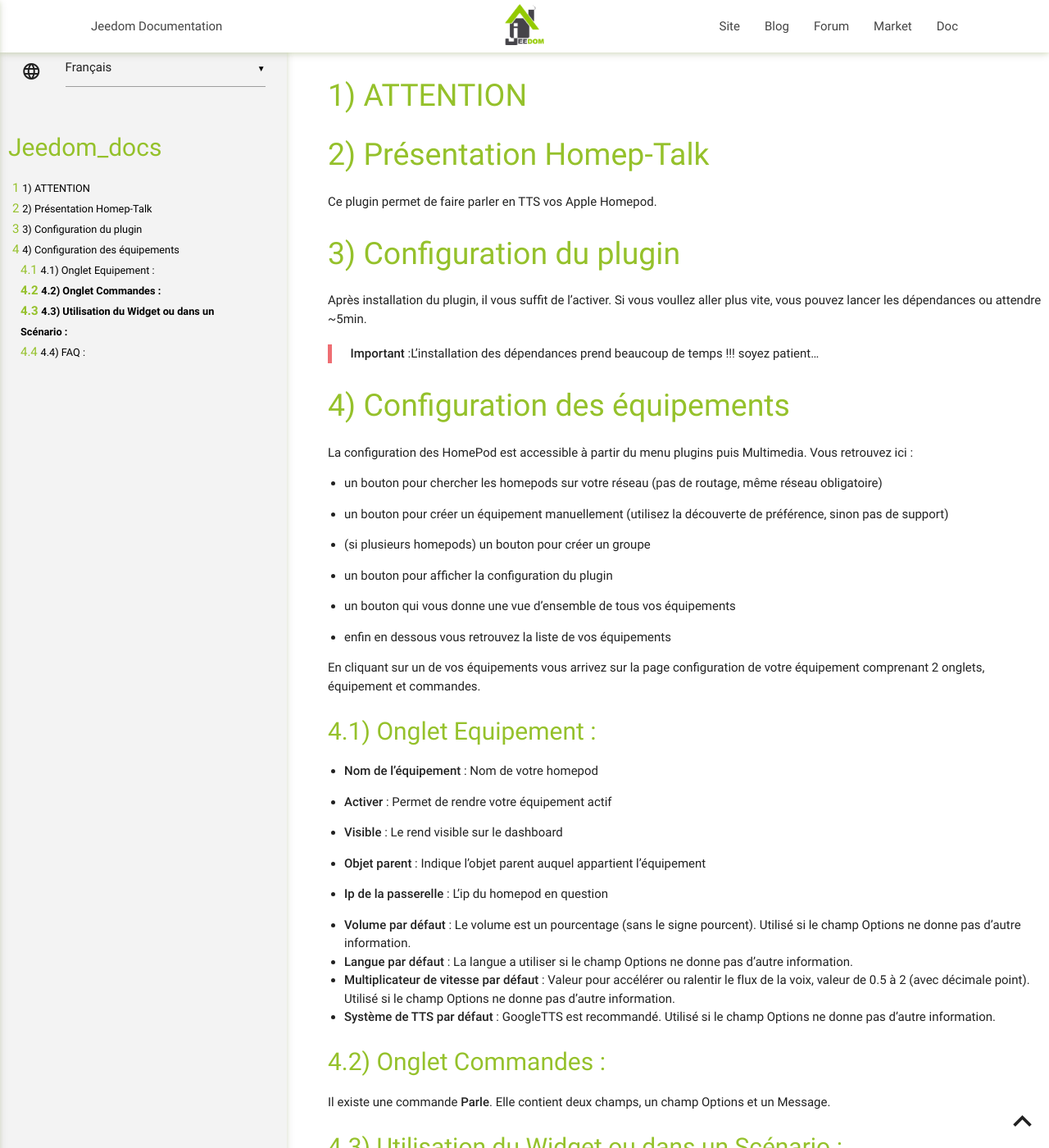
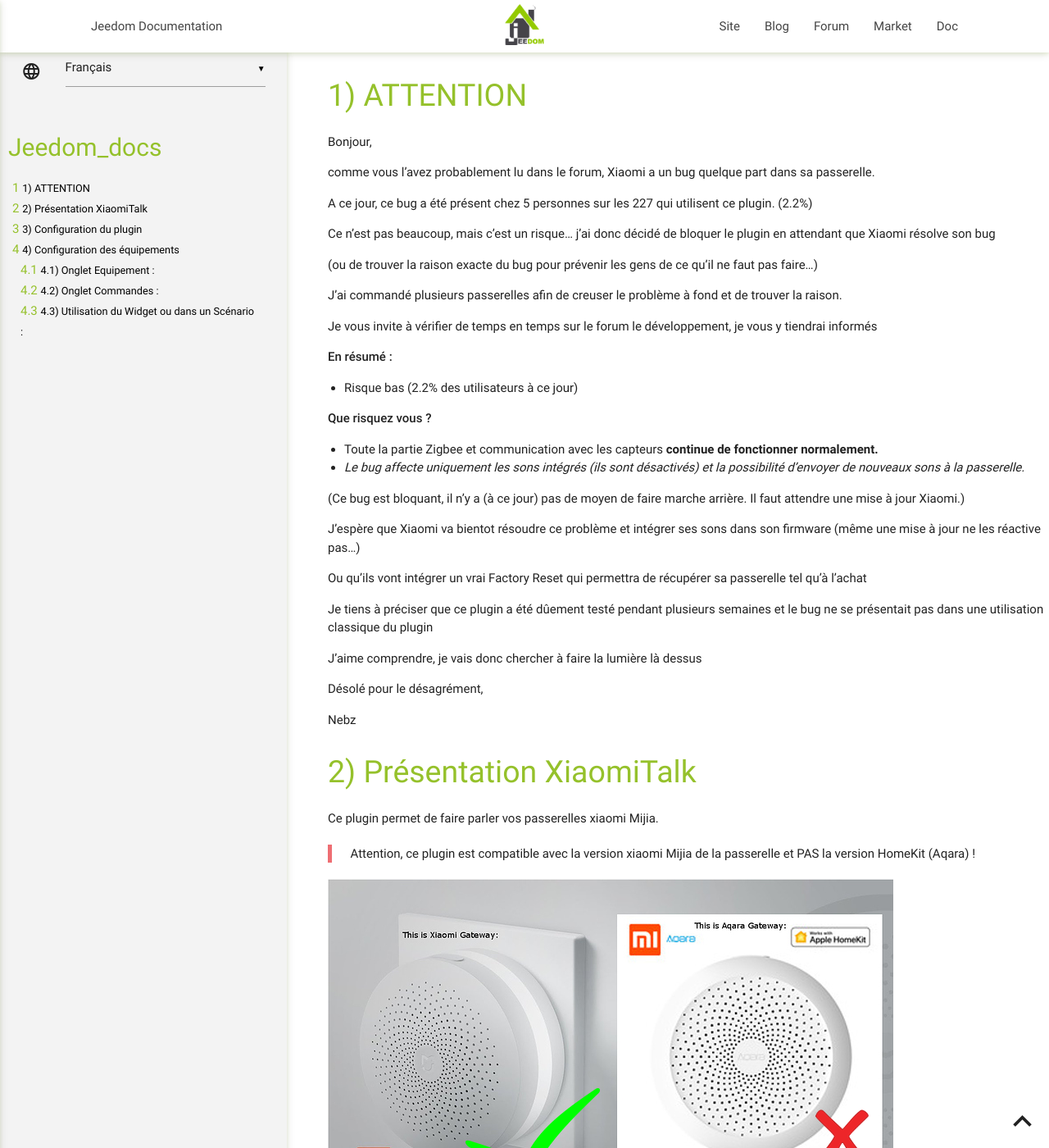
Before and after one commit to NebzHB/jeedom_docs, a Jekyll site: the page built from plugins/xiaomiTalk/fr_FR/index.md, in a window 1280 px wide and 1400 px high. Shown: the whole window at 82% size. Built offline with Jekyll 4.4.1, drawn with Linux system fonts in a browser that asks for light colours; our own code applies the rules of GitHub Pages for plain Markdown files; some of the changed text lies outside the part shown.

Commit message:
Update index.md

````diff
--- a/plugins/xiaomiTalk/fr_FR/index.md
+++ b/plugins/xiaomiTalk/fr_FR/index.md
@@ -1,29 +1,64 @@
 ATTENTION
 =========
 
-Présentation Homep-Talk
+Bonjour,
+
+comme vous l'avez probablement lu dans le forum, Xiaomi a un bug quelque part dans sa passerelle.
+
+A ce jour, ce bug a été présent chez 5 personnes sur les 227 qui utilisent ce plugin. (2.2%)
+
+Ce n'est pas beaucoup, mais c'est un risque... j'ai donc décidé de bloquer le plugin en attendant que Xiaomi résolve son bug
+
+(ou de trouver la raison exacte du bug pour prévenir les gens de ce qu'il ne faut pas faire...)
+
+J'ai commandé plusieurs passerelles afin de creuser le problème à fond et de trouver la raison.
+
+Je vous invite à vérifier de temps en temps sur le forum le développement, je vous y tiendrai informés
+
+**En résumé :**
+- Risque bas (2.2% des utilisateurs à ce jour)<br />
+
+**Que risquez vous ?**
+- Toute la partie Zigbee et communication avec les capteurs <b>continue de fonctionner normalement.
+- *Le bug affecte uniquement les sons intégrés (ils sont désactivés) et la possibilité d'envoyer de nouveaux sons à la passerelle.*
+
+(Ce bug est bloquant, il n'y a (à ce jour) pas de moyen de faire marche arrière. Il faut attendre une mise à jour Xiaomi.)
+
+J'espère que Xiaomi va bientot résoudre ce problème et intégrer ses sons dans son firmware (même une mise à jour ne les réactive pas...)
+
+Ou qu'ils vont intégrer un vrai Factory Reset qui permettra de récupérer sa passerelle tel qu'à l'achat
+
+Je tiens à préciser que ce plugin a été dûement testé pendant plusieurs semaines et le bug ne se présentait pas dans une utilisation classique du plugin
+
+J'aime comprendre, je vais donc chercher à faire la lumière là dessus
+
+Désolé pour le désagrément,
+
+Nebz
+
+Présentation XiaomiTalk
 =======================
 
-Ce plugin permet de faire parler en TTS vos Apple Homepod.
+Ce plugin permet de faire parler vos passerelles xiaomi Mijia.
+
+>Attention, ce plugin est compatible avec la version xiaomi Mijia de la passerelle et PAS la version HomeKit (Aqara) !
+
+![comparaison](../images/xiaomiTalk_screenshot1.png)
 
 Configuration du plugin
 =======================
 
 Après installation du plugin, il vous suffit de l’activer. Si vous voullez aller plus vite, vous pouvez lancer les dépendances ou attendre ~5min.
 
->**Important** :L'installation des dépendances prend beaucoup de temps !!! soyez patient...
-
 Configuration des équipements
 =============================
 
-La configuration des HomePod est accessible à partir du menu
+La configuration des équipements xiaomiTalk est accessible à partir du menu
 plugins puis Multimedia. Vous retrouvez ici :
 
--   un bouton pour chercher les homepods sur votre réseau (pas de routage, même réseau obligatoire)
+-   un bouton pour chercher les passerelles sur votre réseau (pas de routage, même réseau obligatoire)
 
--   un bouton pour créer un équipement manuellement (utilisez la découverte de préférence, sinon pas de support)
-
--   (si plusieurs homepods) un bouton pour créer un groupe
+-   un bouton pour créer un équipement manuellement
 
 -   un bouton pour afficher la configuration du plugin
 
@@ -38,7 +73,7 @@
 **Onglet Equipement** :
 -----------------------
 
--   **Nom de l’équipement** : Nom de votre homepod
+-   **Nom de l’équipement** : Nom de votre équipement
 
 -   **Activer** : Permet de rendre votre équipement actif
 
@@ -46,76 +81,40 @@
 
 -   **Objet parent** : Indique l’objet parent auquel appartient l’équipement
 
--   **Ip de la passerelle** : L'ip du homepod en question
+-   **Ip de la passerelle** : L'ip de la passerelle en question
+
+-   **Token** : Token (et pas Password) de la passerelle. Ainsi que la possiblité de vérifier s'il est correct.
+
+![Voici comment le récupérer](../images/xiaomiTalk_screenshot2.gif)
 
 -   **Volume par défaut** : Le volume est un pourcentage (sans le signe pourcent). Utilisé si le champ Options ne donne pas d'autre information.
 -   **Langue par défaut** : La langue a utiliser si le champ Options ne donne pas d'autre information.
--   **Multiplicateur de vitesse par défaut** : Valeur pour accélérer ou ralentir le flux de la voix, valeur de 0.5 à 2 (avec décimale point). Utilisé si le champ Options ne donne pas d'autre information.
+-   **Jingle par défaut** : Choisir le jingle qui doit être joué avant le message. Utilisé si le champ Options ne donne pas d'autre information.
 -   **Système de TTS par défaut** : GoogleTTS est recommandé. Utilisé si le champ Options ne donne pas d'autre information.
 
 **Onglet Commandes** :
 ----------------------
 
-Il existe une commande **Parle**. Elle contient deux champs, un champ Options et un Message.
+Il existe une seule commande **Parle**. Elle contient deux champs, un champ Options et un Message.
 
 **Utilisation du Widget ou dans un Scénario** :
 -----------------------------------------------
 
-Exemple d'options pour le champ Options : *volume=10,vitesse=1.2,tts=picotts,lang=en_US*
+Exemple d'options pour le champ Options : *volume=10,jingle=non,tts=picotts,lang=en_US*
 >**Important** : Les options doivent être séparées par des virgules sans importance d'ordre. Aucune option n'est obligatoire, si elle n'est pas présente, la valeur de l'équipement sera utilisée.
 
 Champ *Options* - choix valides :
 -	**volume=** pourcentage du volume, valeur comprise entre *0* et *100* (sans le signe %).
--	**vitesse=** multiplicateur de vitesse, valeur comprise entre 0.5 et 2 (avec décimales possibles et un POINT !) pour parler plus vite ou plus lentement.
+-	**jingle=** *oui* ou *non* pour utiliser le jingle par défaut (ou pas) ou *sncf*, sinon des valeurs entre *10-13* pour les sons intégrés à la passerelle.
 -	**tts=** choisir entre *picotts* (pas compatible mini+ ou rPI1/2) ou *googletts* (Recommandé) ou *jeedom* (Expérimental) ou *osx* (via SSH) ou *voicerss* (Besoin d'une clé API) ou *ttswebserver*.
 -	**lang=** choisir parmis les langues suivantes : *fr_FR* ou *en_US* ou *en_GB* ou *de_DE* ou *es_ES* ou *it_IT*.
-- **voix=** si vous avez choisi tts=jeedom alors vous pouvez écrire #idDeVotreSon# dans le message et il sera lu
 - **voix=** si *tts=osx* alors choisir parmis les voix suivantes : Thomas ou Aurelie ou Audrey (si installées)  (testé sur Mojave)
 - **voix=** si *tts=ttswebserver* alors choisir parmis les voix listées dans l'interface (dépendant de ce que vous avez installé)
 
 >Sous Debian Jessie (deb8), les messages qui font plus de 100 caractères et qui utilisent *googletts* passeront en *picotts* à cause d'une limitation de *avconv* (le convertisseur audio). Sous Debian Stretch (deb9), ces messages seront fractionnés en parties de 100 caractères et joués à la suite pour votre plus grand plaisir !
 
 Champ *Message* : Ecrivez le texte qui doit être prononcé par votre passerelle.
-Vous pouvez utiliser ces quelques astuces :
-- [Bonjour|Salut], ça va ? => Donnera soit “Bonjour, ça va ?” ou “Salut, ça va ?”
-- {(test) ?vrai:faux} => exemple : {(#[Maison][Météo][Température Max]# < 12) ?il va faire froid:il va faire beau !}
 
 >Pour *tts=osx* vous devez avoir activé SSH sur votre mac dans Préférences système > Partages > Sessions Distantes et vérifiez que vous avez bien activé toutes les voix Personnalisées de votre langue dans Préférences système > Accessibilité > Parole  (testé sur Mojave)
 
 >Pour *tts=voicerss* vous avez besoin d'une clé API (gratuite pour moins de 350 TTS/jour) : http://www.voicerss.org/login.aspx
-
->Pour *tts=jeedom* vous pouvez écrire #idDeVotreSon# qui correspond à l'id de votre son dans le *plugin Officiel Son* dans le message et il sera lu (seul)
-
-**FAQ** :
----------
-
-1. Quand je fait parler mon homepod avec le plug-in, ça coupe la musique
->Oui normal, le plug-in utilise AirPlay pour envoyer la voix sur votre Homepod. Et je n'ai pas accès à l'information de ce qui était en train d'être joué avant pour le remettre.
-2. Quand je fais parler mon homepod avec le plug-in, ça change le volume actuel de mon homepod
->Oui normal, je n'ai aucun moyen de connaître le volume actuel de votre Homepod, d'où vous devez définir un volume par défaut dans le plug-in
-3. Je voudrais jouer de la voix sur un autre périphérique AirPlay, c'est possible ?
->Peut-être... mais je ne supporte rien d'autre que homepod, si vous y arrivez tant mieux, venez le partager sur le forum !
-4. Pouvez vous ajouter mon son personnel de canard qui croasse au plugin ?
->Non, par contre en utilisant le plug-in officiel "Sons", c'est possible ! Indiquez tts=jeedom dans les options et #idDeVotreSon# dans le message
-5. Il y a un délai un peu trop long quand j'enchaîne deux sons
->Malheureusement, impossible de faire autrement, le homepod prend une seconde et un peu plus pour lâcher le flux AirPlay du premier son... et seulement après le deuxième son est généré.
-6. Les homepod en groupe ne jouent pas en même temps ou pas du tout
->Vérifiez les paramètres NTP de votre jeedom, vous devez avoir l'heure exacte !
-7. Pourquoi ça va plus vite le deuxième fois que je fais prononcer la même phrase ?
->Car le plug-in garde en cache 30 jours les messages pour une utilisation plus rapide la prochaine fois. Cette durée est prolongée de 30 jours à chaque utilisation (lecture). Vous pouvez supprimer ce comportement avec l'option cache=non (utile si variables dans le texte)
-8. Pour le système de TTS OSX, dois-je laisser tout le temps mon mac allumé ?
->A chaque fois que vous prononcez une nouvelle phrase avec ce système TTS oui, pour les déjà prononcées (dans les 30 jours) pas besoin, il y a le cache! Ou alors une vm *Hackintosh*.
-9. J'ai envie de voix plus fun ou mieux faites
->Je vous invite à tester le plug-in ttswebserveur, il vous permet d'utiliser un android (ou une vm android) pour générer la voix, il existe plein de voix très expressives gratuites ou à bas prix chez *Voxygen*
-10. Les mêmes phrases toujours prononcées c'est un peu monotone.
->Vous pouvez utiliser les alternatives :
-```
-[Bonjour|Hello|Salut] comment vas-tu ?
-```
->Et les conditions :
-```
-Il fait #[domicile][meteo][temperature]# degrés, {(#[domicile][meteo][temperature]# >25) ? Il fait chaud : bonne journée }
-```
->Mais évidemment, le cache a moins de chance d'exister dans ce cas...
-11. Je parle une autre langue que celles proposées par le plug-in.
->Aucun problème, contactez moi je le ferai un plaisir de l'ajouter, il faudra juste espérer que votre système TTS préfèré la supporte....
````
